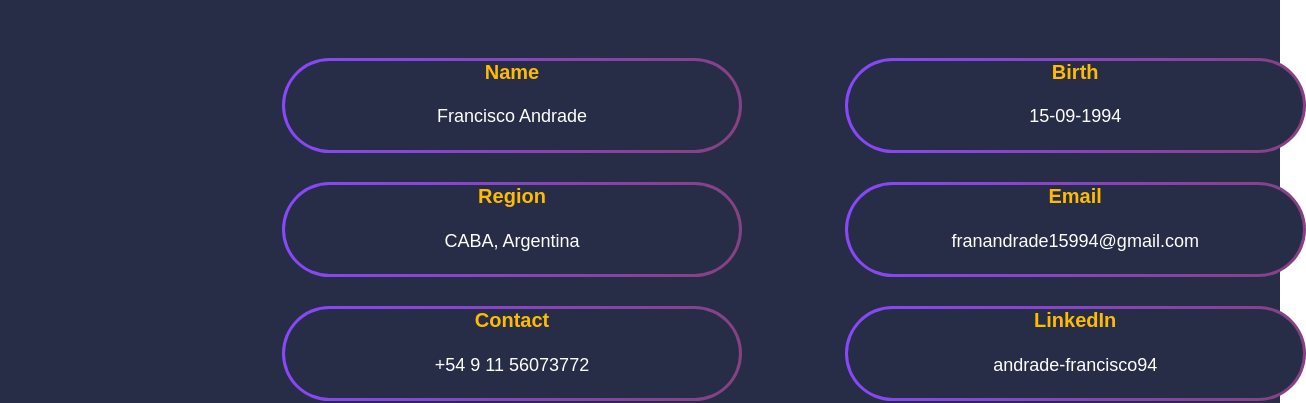
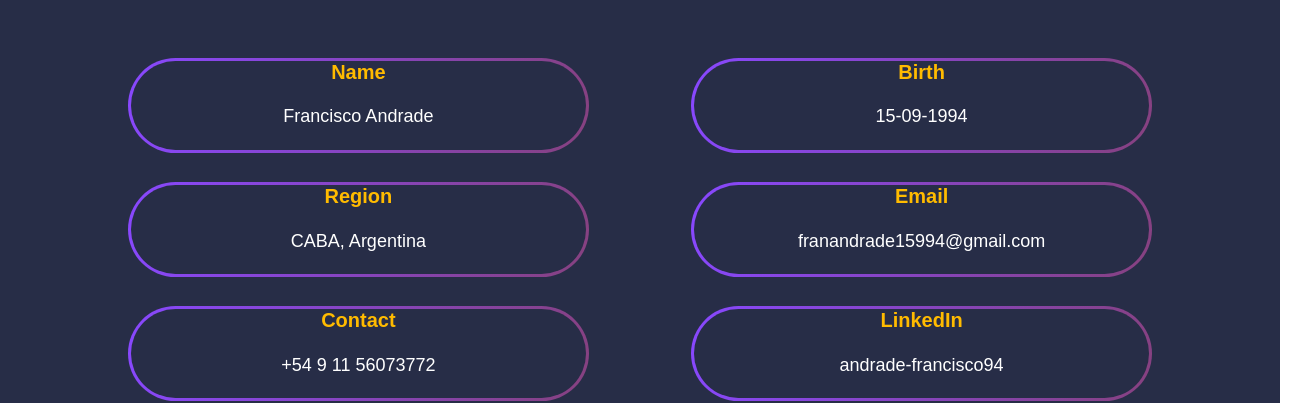
Before and after one commit to Franandrade94/My-Portfolio, a React (Create React App) app: page / in a window 1280 px wide. Shown: the part 968-1371 px from the top of the page, 1306 px wide, since content can reach past the window. Built offline with nearby package versions, Linux system fonts and the light colour scheme.

Commit message:
AboutMe Fix

```diff
--- a/src/components/3-Me/me.css
+++ b/src/components/3-Me/me.css
@@ -52,7 +52,7 @@ text-align: center;
     width: 100%;
     margin-top: 5%;
     margin-left: auto;
-    margin-right: auto;
+    margin-right: ;
     margin-bottom: 12%;
     grid-template-columns: repeat(1, 1fr);
     grid-gap: 10px 0px;
@@ -83,10 +83,11 @@ text-align: center;
 @media (min-width: 790px) {
     .Me-Container{
         width: 100%;
-        height: 110vh;
-        background-color: rgb(39, 45, 71);
+        height: auto;
         background-size: cover;
-        background-position: center;
+        background-position: center center;
+        background-repeat: no-repeat;
+        background-attachment: fixed;
     }
 
     .Me-Info{
@@ -125,8 +126,8 @@ text-align: center;
     .Personal-Button{
         display: grid;
         margin-top: 5%;
-        margin-left: 15%;
-        margin-right: 15%;
+        margin-left: auto;
+        margin-right: auto;
         grid-template-columns: repeat(2, 1fr);
         grid-gap: 10%;
 
```
